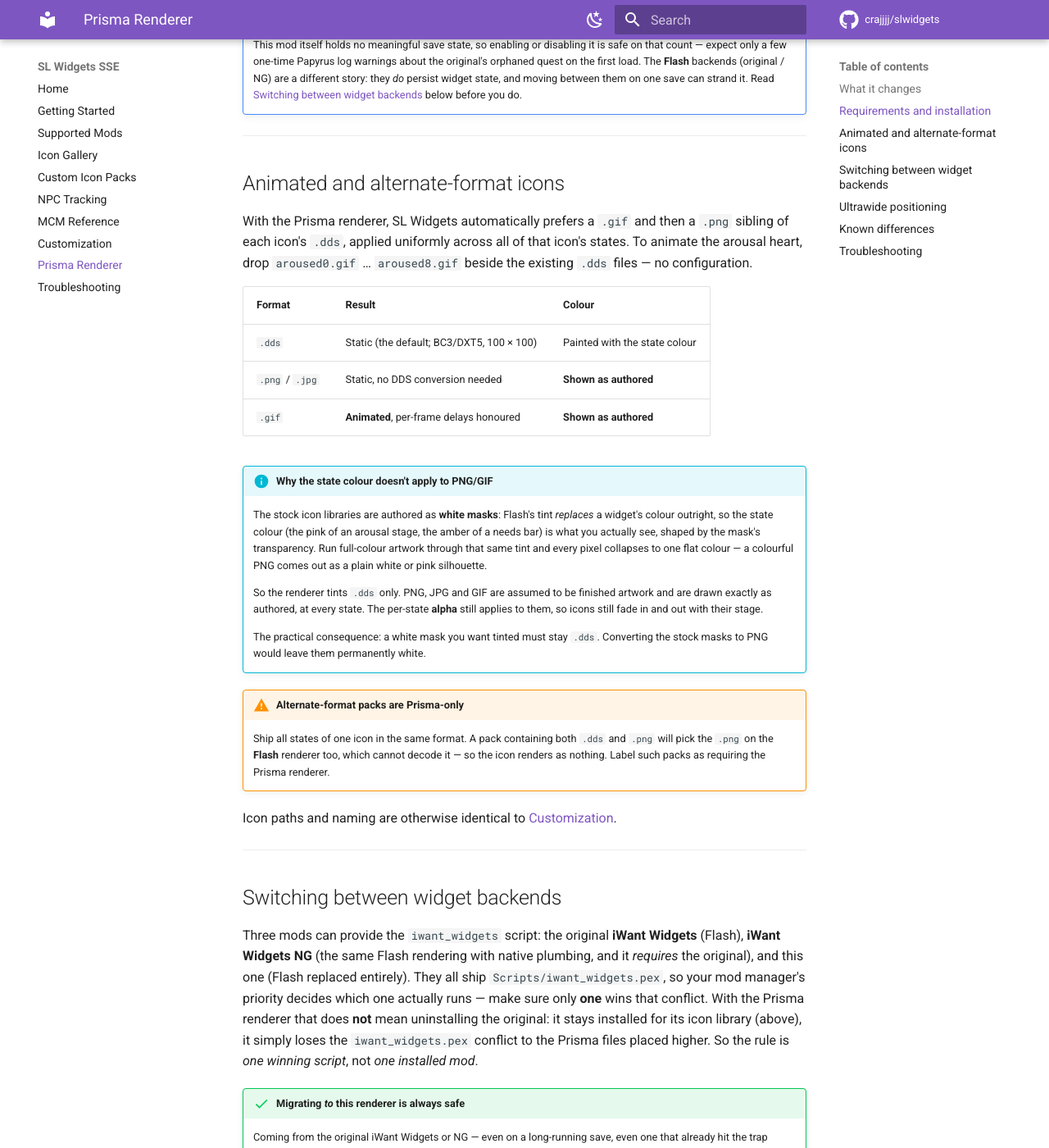
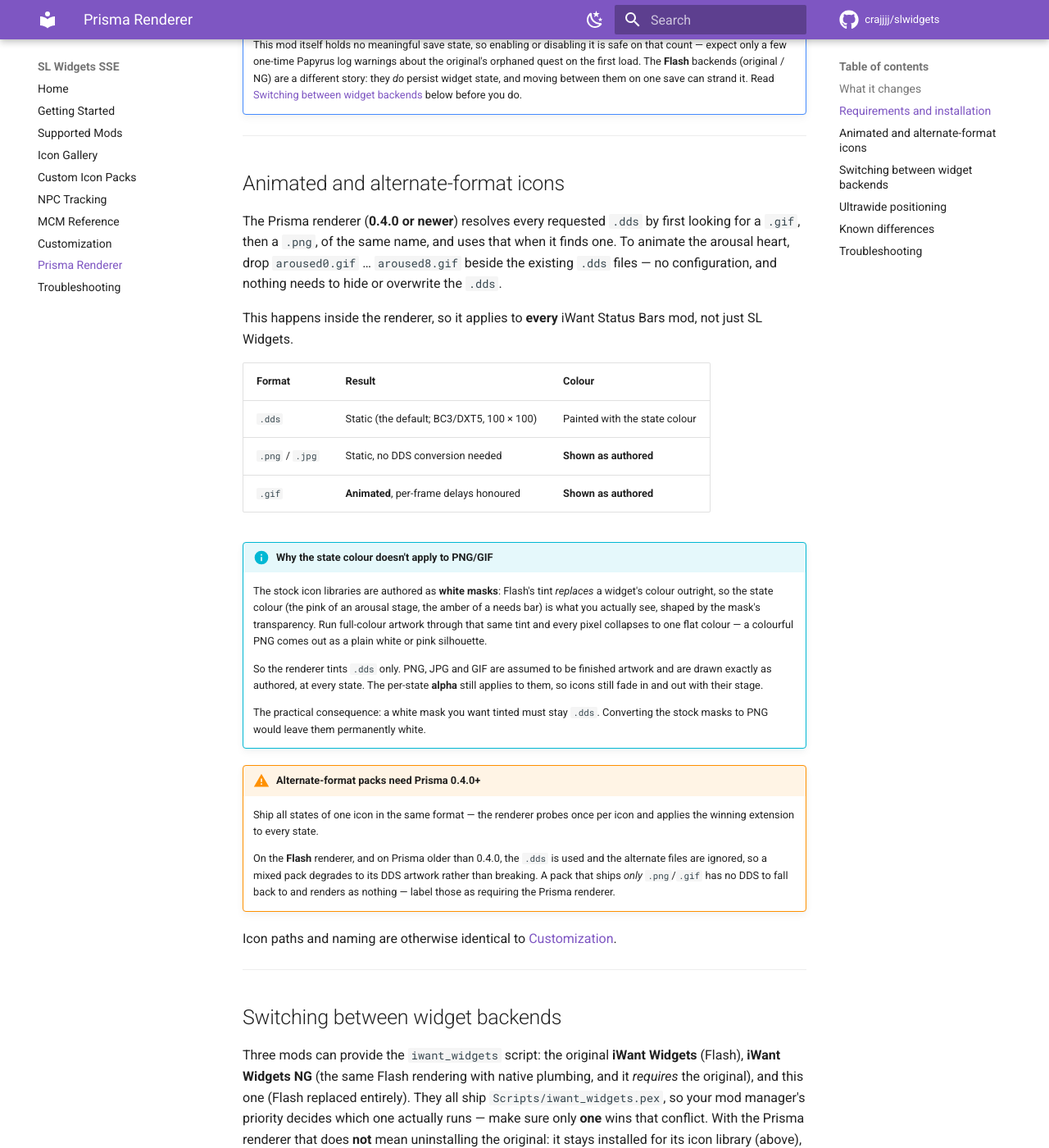
Before and after one commit to crajjjj/slwidgets, an MkDocs documentation site: the page built from docs/prisma.md, in a window 1280 px wide and 1400 px high, scrolled down 1560 px. Shown: the whole window at 82% size. Built offline with MkDocs 1.6.1 and Material for MkDocs 9.7.7, drawn with Linux system fonts in a browser that asks for light colours; comment, search, counter and statistics services are not loaded.

Commit message:
Drop the icon-format probe; the Prisma renderer does it
iWant Widgets Prisma 0.4.0 resolves a requested .dds to a same-name
.gif/.png itself, for every Status Bars consumer. Doing it here as well
was redundant, and worse on the Flash renderer, where it swapped in a
file Scaleform cannot decode.

```diff
--- a/docs/prisma.md
+++ b/docs/prisma.md
@@ -44,7 +44,9 @@
 
 ## Animated and alternate-format icons
 
-With the Prisma renderer, SL Widgets automatically prefers a `.gif` and then a `.png` sibling of each icon's `.dds`, applied uniformly across all of that icon's states. To animate the arousal heart, drop `aroused0.gif` … `aroused8.gif` beside the existing `.dds` files — no configuration.
+The Prisma renderer (**0.4.0 or newer**) resolves every requested `.dds` by first looking for a `.gif`, then a `.png`, of the same name, and uses that when it finds one. To animate the arousal heart, drop `aroused0.gif` … `aroused8.gif` beside the existing `.dds` files — no configuration, and nothing needs to hide or overwrite the `.dds`.
+
+This happens inside the renderer, so it applies to **every** iWant Status Bars mod, not just SL Widgets.
 
 | Format | Result | Colour |
 |--------|--------|--------|
@@ -68,8 +70,10 @@
     The practical consequence: a white mask you want tinted must stay `.dds`.
     Converting the stock masks to PNG would leave them permanently white.
 
-!!! warning "Alternate-format packs are Prisma-only"
-    Ship all states of one icon in the same format. A pack containing both `.dds` and `.png` will pick the `.png` on the **Flash** renderer too, which cannot decode it — so the icon renders as nothing. Label such packs as requiring the Prisma renderer.
+!!! warning "Alternate-format packs need Prisma 0.4.0+"
+    Ship all states of one icon in the same format — the renderer probes once per icon and applies the winning extension to every state.
+
+    On the **Flash** renderer, and on Prisma older than 0.4.0, the `.dds` is used and the alternate files are ignored, so a mixed pack degrades to its DDS artwork rather than breaking. A pack that ships *only* `.png`/`.gif` has no DDS to fall back to and renders as nothing — label those as requiring the Prisma renderer.
 
 Icon paths and naming are otherwise identical to [Customization](customization.md#custom-icon-packs).
 
```
Also changed, not shown: docs/custom-packs.md (+1 -1 lines), docs/customization.md (+1 -1 lines), 2 other files.
